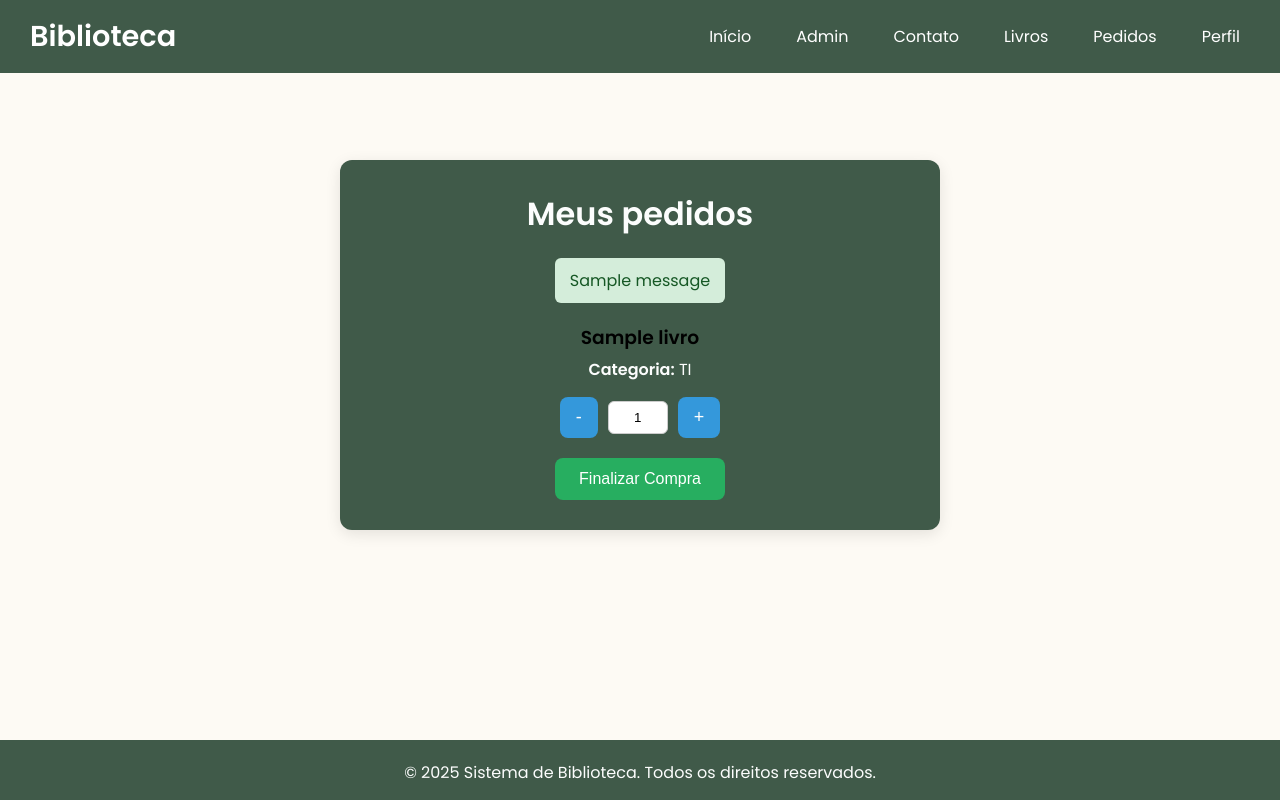
After one commit to TavaresItalo01/Sistema_Biblioteca, a Django app: page /cadastro/pedido?livro_id=1 in a window 1280 px wide. The commit adds this page. Run offline with Django 5.2, Linux system fonts and the light colour scheme; tables that the repository leaves empty hold one stand-in row (values such as "Sample post"); one stand-in notice (Sample message) is shown.

Commit message:
Implementacao de Visualizar livro disponivil, adicionar no carrinho e finaizar compra

```diff
--- /dev/null
+++ b/Sistema_Biblioteca/biblioteca/static/biblioteca/css/pedido.css
@@ -0,0 +1,113 @@
+/* Container principal do carrinho */
+.carrinho-container {
+    max-width: 600px;
+    margin: 60px auto;
+    background: #405a49;
+    padding: 30px;
+    border-radius: 12px;
+    box-shadow: 0 4px 15px rgba(0, 0, 0, 0.1);
+
+    /* Centraliza todos os elementos filhos */
+    display: flex;
+    flex-direction: column;
+    align-items: center;
+    justify-content: center;
+    text-align: center;
+}
+
+p {
+    color: #fcfdfd;
+}
+
+/* Título */
+.carrinho-container h1 {
+    margin-bottom: 20px;
+    color: #fcfdfd;
+}
+
+/* Mensagens */
+.messages {
+    list-style: none;
+    padding: 0;
+    width: 100%;
+    display: flex;
+    justify-content: center;
+}
+
+.alert-success {
+    background-color: #d4edda;
+    color: #155724;
+    padding: 10px 15px;
+    border-radius: 6px;
+    margin-bottom: 20px;
+}
+
+/* Formulário do carrinho */
+.form-carrinho {
+    display: flex;
+    flex-direction: column;
+    align-items: center;
+    width: 100%;
+}
+
+/* Título e categoria do livro */
+.form-carrinho h3 {
+    margin-bottom: 5px;
+}
+
+.form-carrinho p {
+    margin-bottom: 15px;
+}
+
+/* Controle de quantidade */
+.quantidade-controle {
+    display: flex;
+    justify-content: center;
+    align-items: center;
+    gap: 10px;
+    margin-bottom: 20px;
+}
+
+.btn-qtd {
+    background-color: #3498db;
+    color: #fff;
+    border: none;
+    padding: 10px 16px;
+    font-size: 18px;
+    cursor: pointer;
+    border-radius: 8px;
+    transition: 0.3s;
+}
+
+.btn-qtd:hover {
+    background-color: #2980b9;
+}
+
+input[name="quantidade"] {
+    width: 60px;
+    text-align: center;
+    border: 1px solid #ccc;
+    padding: 8px;
+    border-radius: 6px;
+}
+
+/* Botão finalizar */
+.btn-finalizar {
+    background-color: #27ae60;
+    color: #fff;
+    border: none;
+    padding: 12px 24px;
+    border-radius: 8px;
+    cursor: pointer;
+    font-size: 16px;
+    transition: 0.3s;
+}
+
+.btn-finalizar:hover {
+    background-color: #219150;
+}
+
+/* Mensagem de “nenhum livro no carrinho” */
+.carrinho-container p {
+    text-align: center;
+}
--- a/Sistema_Biblioteca/biblioteca/templates/biblioteca/base.html
+++ b/Sistema_Biblioteca/biblioteca/templates/biblioteca/base.html
@@ -17,7 +17,7 @@
             <a href="{% url 'admin:index' %}">Admin</a>
             <a href="{% url 'telaContato' %}">Contato</a>
             <a href="{% url 'telaAreaInteresse' %}">Livros</a>
-            <a href="#">Pedidos/Reservas</a>
+            <a href="{% url 'telaPedido' %}">Pedidos</a>
             <a href="{% url 'telaPerfil' %}">Perfil</a>
         </nav>
     </header>
--- a/Sistema_Biblioteca/biblioteca/templates/biblioteca/detalhesLivro.html
+++ b/Sistema_Biblioteca/biblioteca/templates/biblioteca/detalhesLivro.html
@@ -25,7 +25,7 @@
             <h1>{{ livro.titulo }}</h1>
             <p><strong>Categoria:</strong> {{ livro.get_categoria_display }}</p>
             {% if livro.disponivel %}
-                <!-- Espaço para livro disponível -->
+                <a href="{% url 'telaPedido'%}?livro_id={{ livro.id }}" class="carrinho">Adicionar no carrinho</a>
             {% else %}
                 <p class="lista-espera">Increva-se na lista de espera</p>
                 <p>*Este livro está fora da estante neste momento, mas você pode entrar na lista de espera e ser um dos primeiros a pegá-lo quando estiver disponível novamente. <strong>Clique no botão acima para aguardar.</strong></p>
--- /dev/null
+++ b/Sistema_Biblioteca/biblioteca/templates/biblioteca/pedido.html
@@ -0,0 +1,37 @@
+{% extends 'biblioteca/base.html' %}
+{% load static %}
+{% block title %}Pedido{% endblock %}
+
+{% block content %}
+<link rel="stylesheet" href="{% static 'biblioteca/css/pedido.css' %}">
+<div class="carrinho-container">
+
+    <h1>Meus pedidos</h1>
+
+    {% if messages %}
+        <ul class="messages">
+            {% for message in messages %}
+                <li class="alert-success">{{ message }}</li>
+            {% endfor %}
+        </ul>
+    {% endif %}
+
+    {% if livro %}
+    <form method="get" class="form-carrinho">
+        <input type="hidden" name="livro_id" value="{{ livro.id }}">
+        <h3>{{ livro.titulo }}</h3>
+        <p><strong>Categoria:</strong> {{ livro.get_categoria_display }}</p>
+
+        <div class="quantidade-controle">
+            <button type="submit" name="diminuir" class="btn-qtd">-</button>
+            <input type="text" name="quantidade" value="{{ quantidade }}" readonly>
+            <button type="submit" name="aumentar" class="btn-qtd">+</button>
+        </div>
+
+        <button type="submit" name="finalizar" class="btn-finalizar">Finalizar Compra</button>
+    </form>
+    {% else %}
+        <p>Nenhum livro selecionado.</p>
+    {% endif %}
+</div>
+{% endblock %}
--- a/Sistema_Biblioteca/biblioteca/urls.py
+++ b/Sistema_Biblioteca/biblioteca/urls.py
@@ -7,5 +7,5 @@ urlpatterns = [
     path('livros/<str:categoria>/', views.lista_livros, name='telaLivros'),
     path('livro/<int:id>/', views.detalhes_livro, name='detalhesLivro'),
     path('contato', views.telaContato, name='telaContato'),
-
+    path('pedido', views.pedido, name='telaPedido'),
 ]
--- a/Sistema_Biblioteca/biblioteca/views.py
+++ b/Sistema_Biblioteca/biblioteca/views.py
@@ -1,6 +1,8 @@
-from django.shortcuts import render
+from pyexpat.errors import messages
+from django.shortcuts import redirect, render
 from .models import Livro
 from django.shortcuts import render, get_object_or_404
+from django.contrib import messages
 
 
 def telaInicial(request):
@@ -26,3 +28,27 @@ def detalhes_livro(request, id):
 
 def telaContato(request):
     return render(request, "biblioteca/telaContato.html")
+
+def pedido(request):
+    livro_id = request.GET.get('livro_id')
+    quantidade = int(request.GET.get('quantidade', 1))
+
+    livro = None
+    if livro_id:
+        livro = get_object_or_404(Livro, id=livro_id)
+
+    if 'aumentar' in request.GET:
+        quantidade += 1
+    elif 'diminuir' in request.GET and quantidade > 1:
+        quantidade -= 1
+
+    if 'finalizar' in request.GET:
+        if livro:
+            messages.success(request, 'Pedido realizado com sucesso!')
+        else:
+            messages.warning(request, 'Nenhum livro selecionado.')
+
+    return render(request, 'biblioteca/pedido.html', {
+        'livro': livro,
+        'quantidade': quantidade
+    })
```
Also changed, not shown: Sistema_Biblioteca/biblioteca/static/biblioteca/css/detalhesLivroStyle.css (+15 -0 lines).
